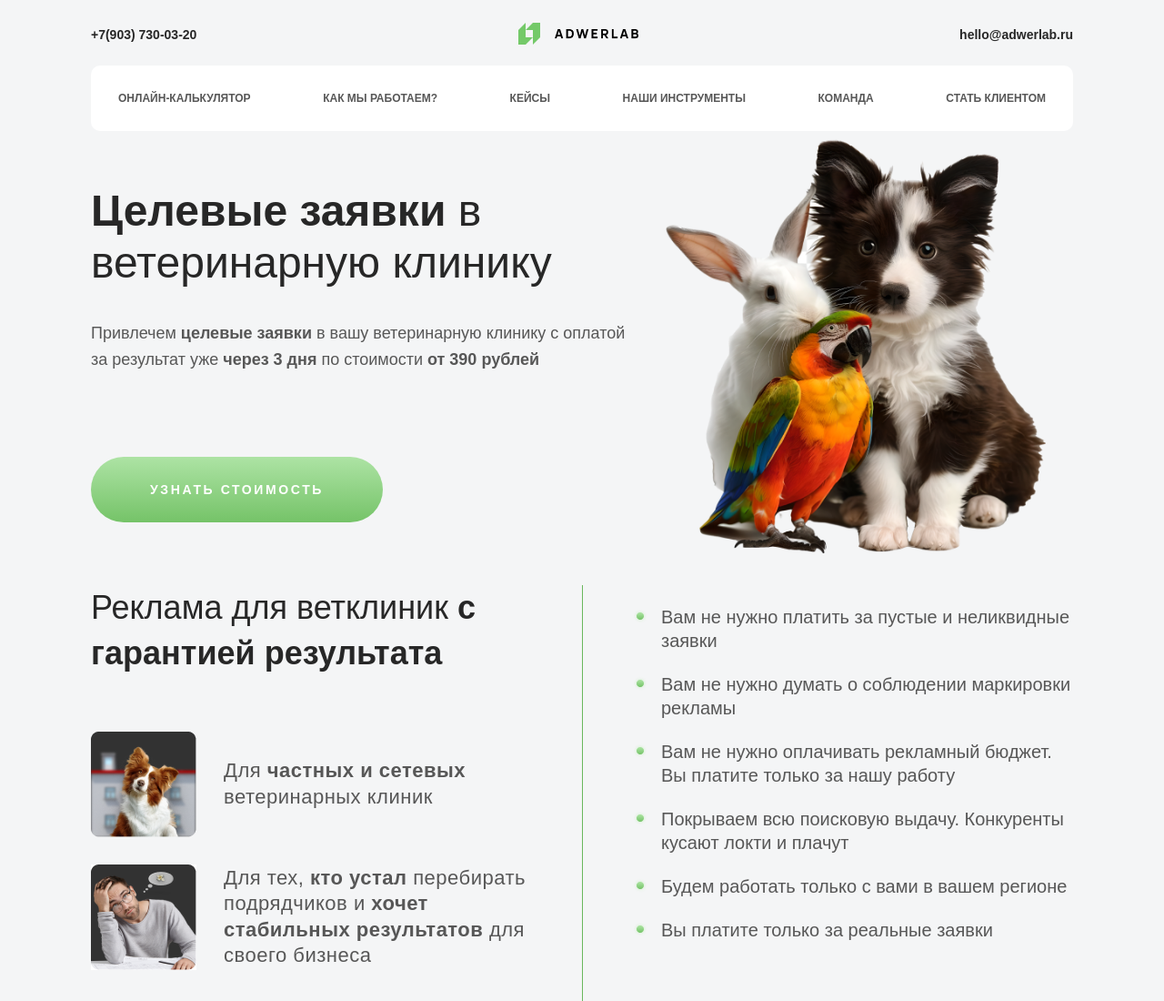
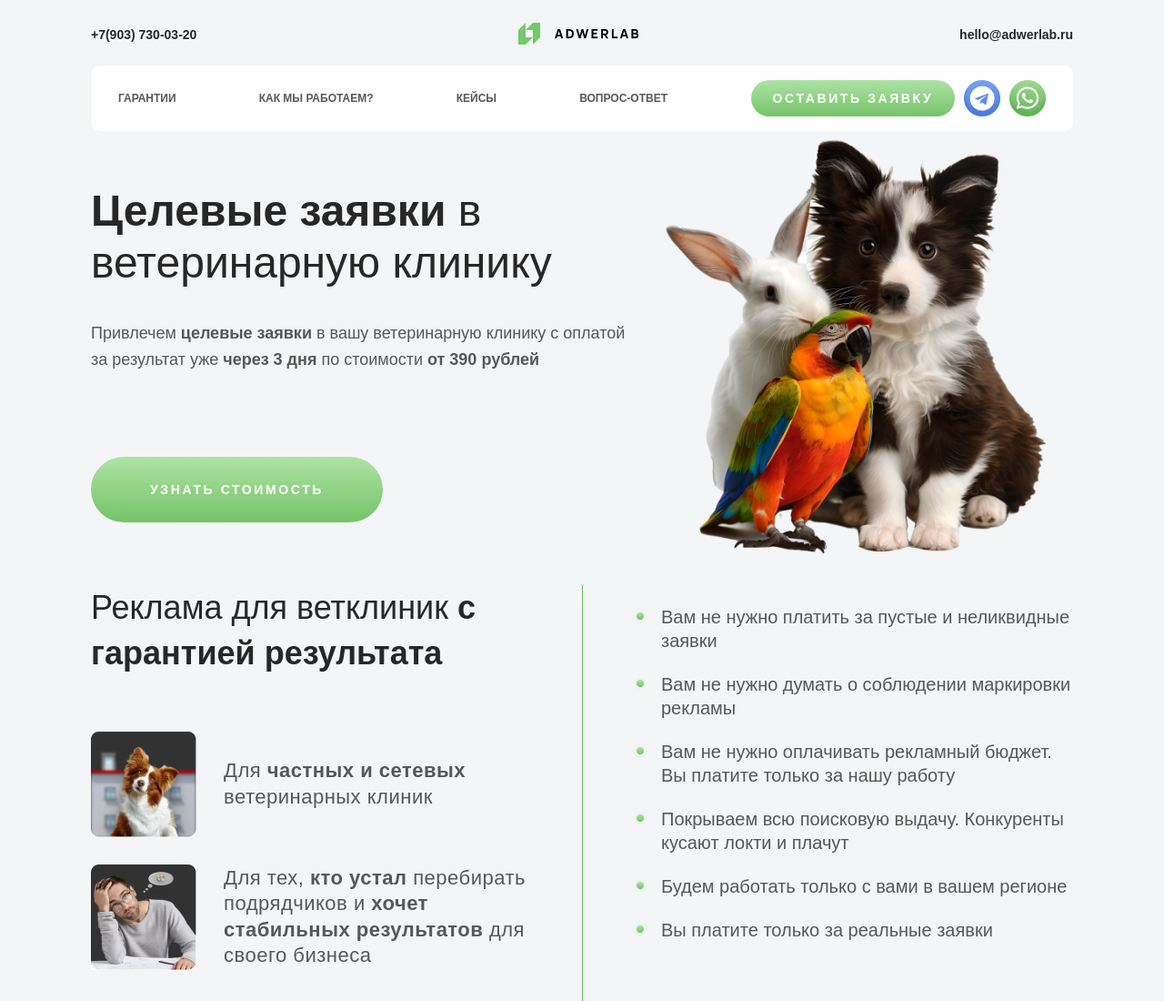
Before and after one commit to MargaritaDaynitcyna/Adverlab, a plain HTML site: page index.html in a window 1280 px wide. Shown: the top 1100 px of the page at 91% size. Drawn offline with Linux system fonts and the light colour scheme; a web font is replaced by a local one.

Commit message:
fi xhwder

```diff
--- a/css/style.css
+++ b/css/style.css
@@ -240,8 +240,14 @@ li {
 }
 
 .header__nav {
-  height: 72px;
-  padding-bottom: 16px;
+  min-height: 72px;
+  padding: 16px 30px;
+}
+.nav {
+  display: flex;
+  align-items: center;
+  justify-content: space-between;
+  gap: 10px;
 }
 
 .logo {
@@ -259,14 +265,18 @@ li {
 }
 
 .nav__list {
-  min-height: 72px;
+  /* min-height: 72px; */
+  flex: 0 1 60%;
   flex-wrap: wrap;
   text-transform: uppercase;
 }
 
-.nav__list.white-block {
+/* .nav__list.white-block {
   justify-content: space-between;
   padding: 20px 22px;
+} */
+.nav__item:nth-child(1) {
+  padding-left: 0;
 }
 
 .nav__item {
@@ -293,6 +303,19 @@ li {
 
 .nav__link:active {
   text-shadow: #4a8241 1px 0 5px;
+}
+
+.header-btn {
+  width: 224px;
+  height: 40px;
+  padding: 10px 20px;
+}
+.header__consult {
+  flex: 0 0 324px;
+}
+.header .contact__tg, .header .contact__ws {
+width: 40px;
+height: 40px;
 }
 
 /* !main */
@@ -839,6 +862,10 @@ li {
     margin-bottom: 30px;
   }
 
+  .header__nav {
+    padding: 16px 15px;
+  }
+
   .main__container {
     margin-bottom: 100px;
   }
@@ -926,6 +953,12 @@ li {
   .header-top {
     order: 2;
   }
+  .header__nav.white-block {
+    background: var(--background);
+  }
+  .nav {
+    display: block;
+  }
 
   .header__nav .nav {
     position: absolute;
@@ -979,6 +1012,7 @@ li {
   .nav__list {
     min-height: auto;
     flex-direction: column;
+    margin-bottom: 30px;
   }
 
   .nav__list.fs12 {
@@ -988,6 +1022,10 @@ li {
 
   .nav_is-active .nav__item {
     margin-bottom: 64px;
+  }
+  .header__consult {
+    flex-direction: column;
+    align-items: center;
   }
 
   .results__title {
@@ -1137,6 +1175,9 @@ li {
     padding-left: 20px;
   }
 
+  .header-btn {
+    padding: 10px 20px;
+  }
   .who__block {
     flex-direction: column;
   }
@@ -1187,6 +1228,9 @@ li {
   .btn {
     padding: 23px 16px;
   }
+  .header-btn {
+    padding: 10px 20px;
+  }
 }
 
 /* Если менять график, то можно это применить к блокам
--- a/index.html
+++ b/index.html
@@ -32,7 +32,7 @@
                     </a>
                 </div>
             </div>
-            <div class="header__nav">
+            <div class="header__nav white-block">
                 <button class="burger" id="burger" name="Меню">
                     <svg class="burger__icon" width="24" height="24" viewBox="0 0 24 24" fill="black"
                         xmlns="http://www.w3.org/2000/svg">
@@ -51,9 +51,9 @@
                                 transform="rotate(135 21.5459 5.07538)" fill="black" />
                         </svg>
                     </button>
-                    <ul class="nav__list white-block flex sp-between aling-center fw800 fs12">
+                    <ul class="nav__list flex sp-between aling-center fw800 fs12">
                         <li class="nav__item">
-                            <a href="#" class="nav__link">Онлайн-калькулятор</a>
+                            <a href="#results" class="nav__link">Гарантии</a>
                         </li>
                         <li class="nav__item">
                             <a href="#work" class="nav__link">Как мы работаем?</a>
@@ -62,15 +62,22 @@
                             <a href="#cases" class="nav__link">Кейсы</a>
                         </li>
                         <li class="nav__item">
-                            <a href="#tools" class="nav__link">Наши инструменты</a>
-                        </li>
-                        <li class="nav__item">
-                            <a href="#team" class="nav__link">Команда</a>
-                        </li>
-                        <li class="nav__item">
-                            <a href="#client" class="nav__link">Стать клиентом</a>
+                            <a href="#question" class="nav__link">ВОПРОС-ответ</a>
                         </li>
                     </ul>
+                    <div class="header__consult consult flex">
+                        <button type="button" class="btn header-btn fw600 fs14">
+                            Оставить заявку
+                        </button>
+                        <div class="contact flex aling-center">
+                            <div class="contact__tg">
+                                <a href="http://tg"><img src="./img/tg.png" alt="Телеграм"></a>
+                            </div>
+                            <div class="contact__ws">
+                                <a href="http://ws"><img src="./img/ws.png" alt="Вотсап"></a>
+                            </div>
+                        </div>
+                    </div>
                 </nav>
             </div>
         </div>
```
